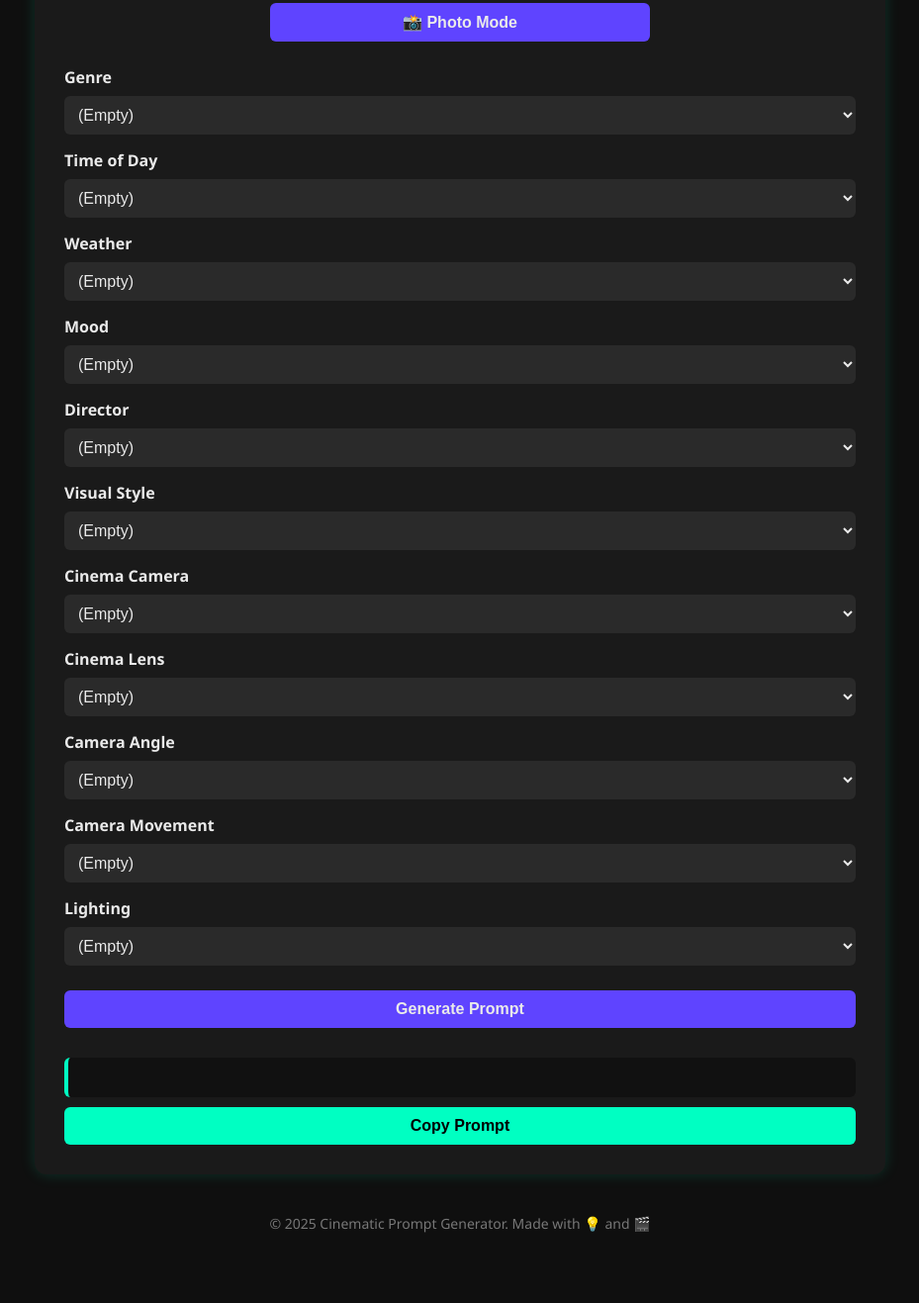
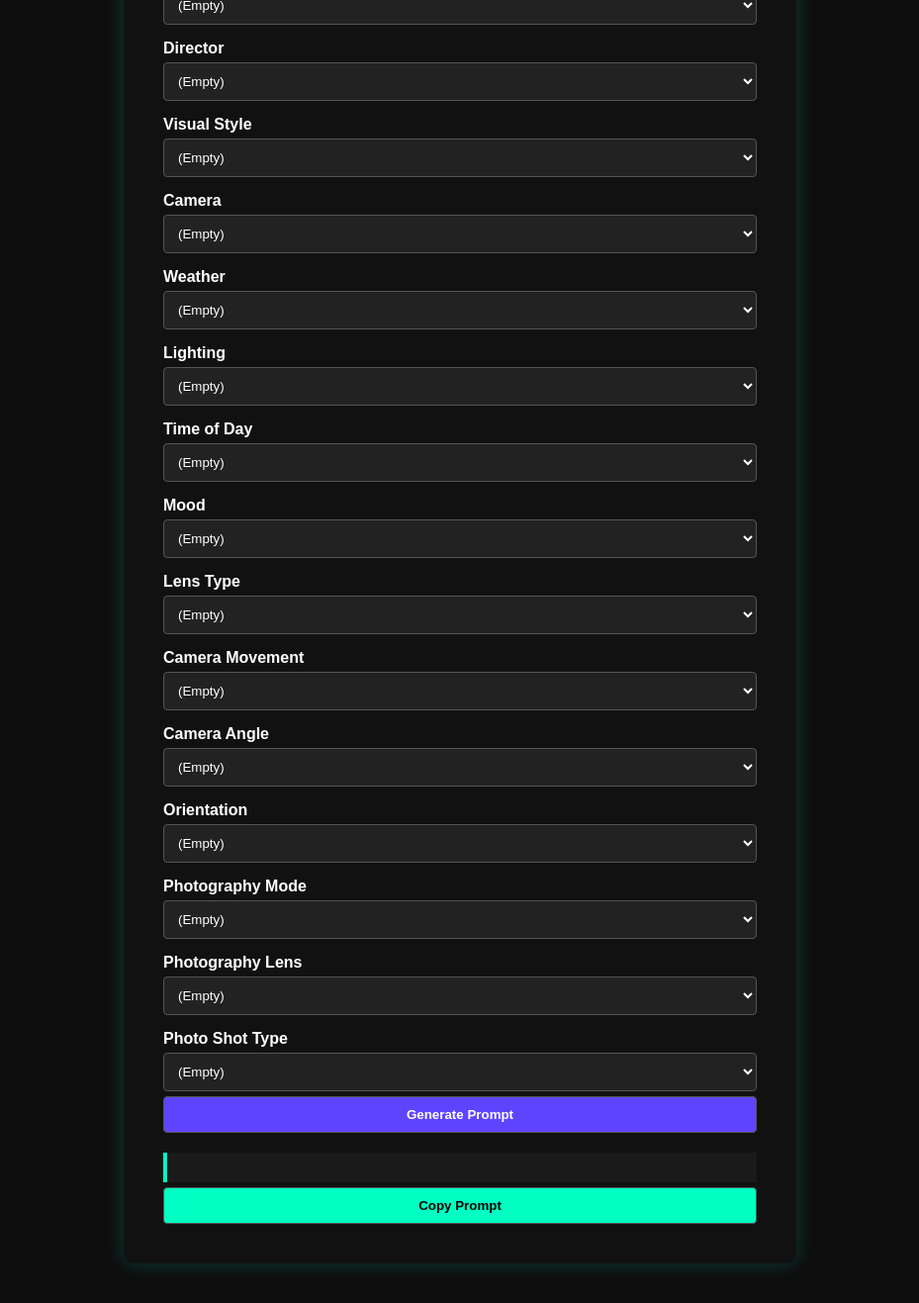
Before and after one commit to robertissimo14/Cinematic-prompt-generator-DC, a plain HTML site: page index.html in a window 1280 px wide. Shown: the part 205-1522 px from the top of the page at 99% size, without its empty margins (175-1104 px from the left). Before the commit the page ends 1491 px from the top, so only its background shows below. Drawn offline with Linux system fonts and the light colour scheme.

Commit message:
Update index.html

```diff
--- a/index.html
+++ b/index.html
@@ -4,99 +4,55 @@
 <head>
   <meta charset="UTF-8" />
   <title>Cinematic Prompt Generator</title>
-  <meta name="viewport" content="width=device-width, initial-scale=1.0" />
   <style>
     body {
-      font-family: 'Segoe UI', sans-serif;
-      background: #0f0f0f;
-      color: #eaeaea;
+      background-color: #0e0e0e;
+      color: white;
+      font-family: Arial, sans-serif;
+      display: flex;
+      justify-content: center;
+      margin: 40px;
+    }
+    .container {
+      background-color: #111;
       padding: 40px;
-      margin: 0;
+      border-radius: 10px;
+      width: 600px;
+      box-shadow: 0 0 20px rgba(0,255,200,0.2);
     }
-
     h1 {
       color: #00ffc2;
       text-align: center;
-      margin-bottom: 20px;
+      margin-bottom: 30px;
     }
-
-    .container {
-      max-width: 800px;
-      margin: auto;
-      background: #1a1a1a;
-      padding: 30px;
-      border-radius: 12px;
-      box-shadow: 0 0 15px rgba(0, 255, 194, 0.15);
-    }
-
     label {
       margin-top: 15px;
       display: block;
       font-weight: bold;
     }
-
     select, button {
       width: 100%;
-      margin-top: 8px;
       padding: 10px;
-      font-size: 16px;
-      border-radius: 6px;
-      border: none;
-      background-color: #2a2a2a;
-      color: #eaeaea;
+      margin-top: 5px;
+      background-color: #222;
+      color: white;
+      border: 1px solid #555;
+      border-radius: 4px;
     }
-
-    button {
-      margin-top: 25px;
+    #prompt {
+      background-color: #1a1a1a;
+      padding: 15px;
+      margin-top: 20px;
+      border-left: 4px solid #00ffc2;
+    }
+    #copyButton {
+      background-color: #00ffc2;
+      color: black;
+      font-weight: bold;
+    }
+    #generateButton {
       background-color: #5f44ff;
       font-weight: bold;
-      transition: 0.3s;
-    }
-
-    button:hover {
-      background-color: #472dfc;
-    }
-
-    #output {
-      margin-top: 30px;
-      padding: 20px;
-      background: #111;
-      border-left: 4px solid #00ffc2;
-      white-space: pre-line;
-      border-radius: 6px;
-    }
-
-    .copy-btn {
-      margin-top: 10px;
-      background: #00ffc2;
-      color: #000;
-      font-weight: bold;
-    }
-
-    .footer {
-      margin-top: 40px;
-      text-align: center;
-      font-size: 14px;
-      color: #777;
-    }
-
-    .toggle-buttons {
-      text-align: center;
-      margin-bottom: 20px;
-    }
-
-    .toggle-buttons button {
-      width: 48%;
-      margin: 5px 1%;
-    }
-
-    .preview-image {
-      margin-top: 10px;
-      max-width: 100%;
-      height: auto;
-      border: 1px solid #444;
-      border-radius: 6px;
-      display: none;
     }
   </style>
 </head>
@@ -104,28 +60,65 @@
   <div class="container">
     <h1>Cinematic Prompt Generator</h1>
 
-    <div class="toggle-buttons">
-      <button onclick="showMode('cinema')">🎬 Cinema Mode</button>
-      <button onclick="showMode('photo')">📸 Photo Mode</button>
-    </div>
-
-    <div id="common-section">
-      <label for="genre">Genre</label>
+    <label>Genre</label>
     <select id="genre">
-        <option value="">(Empty)</option>
+      <option>(Empty)</option>
       <option>Sci-Fi</option>
       <option>Drama</option>
-        <option>Thriller</option>
-        <option>Romance</option>
       <option>Fantasy</option>
+      <option>Documentary</option>
       <option>Horror</option>
-        <option>Surrealism</option>
-        <option>Nature Documentary</option>
     </select>
 
-      <label for="time">Time of Day</label>
-      <select id="time">
-        <option value="">(Empty)</option>
+    <label>Director</label>
+    <select id="director">
+      <option>(Empty)</option>
+      <option>Denis Villeneuve</option>
+      <option>Christopher Nolan</option>
+      <option>Greta Gerwig</option>
+      <option>Wes Anderson</option>
+      <option>Terrence Malick</option>
+    </select>
+
+    <label>Visual Style</label>
+    <select id="visualStyle">
+      <option>(Empty)</option>
+      <option>Hyperrealism</option>
+      <option>Surrealism</option>
+      <option>Film Noir</option>
+      <option>Retro</option>
+    </select>
+
+    <label>Camera</label>
+    <select id="camera">
+      <option>(Empty)</option>
+      <option>ARRI Alexa 35</option>
+      <option>RED Komodo</option>
+    </select>
+
+    <label>Weather</label>
+    <select id="weather">
+      <option>(Empty)</option>
+      <option>Sunny</option>
+      <option>Rainy</option>
+      <option>Stormy</option>
+      <option>Foggy</option>
+      <option>Misty</option>
+      <option>Windy</option>
+      <option>Snowy</option>
+    </select>
+
+    <label>Lighting</label>
+    <select id="lighting">
+      <option>(Empty)</option>
+      <option>Golden Hour</option>
+      <option>Low Key</option>
+      <option>Soft Natural</option>
+    </select>
+
+    <label>Time of Day</label>
+    <select id="timeOfDay">
+      <option>(Empty)</option>
       <option>Morning</option>
       <option>Midday</option>
       <option>Evening</option>
@@ -135,218 +128,110 @@
       <option>Midnight</option>
     </select>
 
-      <label for="weather">Weather</label>
-      <select id="weather">
-        <option value="">(Empty)</option>
-        <option>Sunny</option>
-        <option>Rainy</option>
-        <option>Heavy Rain</option>
-        <option>Stormy</option>
-        <option>Foggy</option>
-        <option>Misty</option>
-        <option>Windy</option>
+    <label>Mood</label>
+    <select id="mood">
+      <option>(Empty)</option>
+      <option>Mysterious</option>
+      <option>Melancholic</option>
+      <option>Dreamlike</option>
+      <option>Romantic</option>
     </select>
 
-      <label for="mood">Mood</label>
-      <select id="mood">
-        <option value="">(Empty)</option>
-        <option>Mysterious</option>
-        <option>Romantic</option>
-        <option>Melancholic</option>
-        <option>Dreamlike</option>
-        <option>Surreal</option>
+    <label>Lens Type</label>
+    <select id="lens">
+      <option>(Empty)</option>
+      <option>Anamorphic</option>
+      <option>Wide Angle</option>
+      <option>Telephoto</option>
     </select>
 
-      <label for="director">Director</label>
-      <select id="director">
-        <option value="">(Empty)</option>
-        <option>Denis Villeneuve</option>
-        <option>Guillermo del Toro</option>
-        <option>Christopher Nolan</option>
-        <option>Wes Anderson</option>
-        <option>Barry Jenkins</option>
-        <option>Robert Eggers</option>
+    <label>Camera Movement</label>
+    <select id="movement">
+      <option>(Empty)</option>
+      <option>Tracking Shot</option>
+      <option>Dolly Zoom</option>
+      <option>Crane</option>
+      <option>Handheld</option>
+      <option>Steadicam</option>
     </select>
 
-      <label for="visualStyle">Visual Style</label>
-      <select id="visualStyle">
-        <option value="">(Empty)</option>
-        <option>Hyperrealism</option>
-        <option>Neo-Expressionism</option>
-        <option>Naturalistic Realism</option>
-        <option>Ultra-Widescreen Tableaux</option>
-        <option>Grainy Retro Analog</option>
+    <label>Camera Angle</label>
+    <select id="angle">
+      <option>(Empty)</option>
+      <option>Overhead</option>
+      <option>Low Angle</option>
+      <option>High Angle</option>
+      <option>Eye Level</option>
+      <option>Dutch Tilt</option>
     </select>
-    </div>
 
-    <div id="photo-section" style="display: none;">
-      <label for="photoCamera">Photography Mode</label>
-      <select id="photoCamera" onchange="updatePreview('photoCamera', 'photoPreview')">
-        <option value="">(Empty)</option>
-        <option>Hasselblad X2D 100C</option>
+    <label>Orientation</label>
+    <select id="orientation">
+      <option>(Empty)</option>
+      <option>Portrait</option>
+      <option>Landscape</option>
+    </select>
+
+    <label>Photography Mode</label>
+    <select id="photoMode">
+      <option>(Empty)</option>
       <option>Canon EOS R5</option>
+      <option>Nikon Z9</option>
       <option>Sony A7R V</option>
     </select>
-      <img id="photoPreview" class="preview-image" src="" alt="Photo camera preview"/>
 
-      <label for="photoLens">Photography Lens</label>
-  <label for="photoShot">Photo Shot Type</label>
+    <label>Photography Lens</label>
+    <select id="photoLens">
+      <option>(Empty)</option>
+      <option>85mm f/1.2</option>
+      <option>50mm f/1.4</option>
+      <option>24-70mm f/2.8</option>
+    </select>
+
+    <label>Photo Shot Type</label>
     <select id="photoShot">
-    <option value="">(Empty)</option>
+      <option>(Empty)</option>
       <option>Eye-Level</option>
       <option>High Angle</option>
       <option>Low Angle</option>
-    <option>Over-the-Shoulder (OTS)</option>
-    <option>Close-Up (CU)</option>
-    <option>Medium Shot (Waist-Up)</option>
-    <option>Full Body / Full Length</option>
-    <option>Top-Down (Bird's Eye)</option>
-    <option>Tilted Frame (Dutch Angle)</option>
-    <option>Back View or Rear Profile</option>
+      <option>Over-the-Shoulder</option>
+      <option>Close-Up</option>
+      <option>Medium Shot</option>
+      <option>Full Body</option>
+      <option>Top-Down</option>
+      <option>Dutch Angle</option>
+      <option>Back View</option>
     </select>
 
-      <select id="photoLens">
-        <option value="">(Empty)</option>
-        <option>XCD 80mm f/1.9</option>
-        <option>RF 85mm f/1.2</option>
-        <option>FE 135mm f/1.8 GM</option>
-      </select>
-    </div>
-
-    <div id="cinema-section">
-      <label for="camera">Cinema Camera</label>
-      <select id="camera" onchange="updatePreview('camera', 'cinemaPreview')">
-        <option value="">(Empty)</option>
-        <option>ARRI Alexa LF</option>
-        <option>ARRI Amira</option>
-        <option>RED Komodo 6K</option>
-        <option>RED V-Raptor XL</option>
-      </select>
-      <img id="cinemaPreview" class="preview-image" src="" alt="Cinema camera preview"/>
-
-      <label for="lens">Cinema Lens</label>
-      <select id="lens">
-        <option value="">(Empty)</option>
-        <option>Anamorphic</option>
-        <option>Prime 50mm</option>
-        <option>Zoom 24-70mm</option>
-        <option>Wide-Angle 16mm</option>
-      </select>
-
-      <label for="angle">Camera Angle</label>
-      <select id="angle">
-        <option value="">(Empty)</option>
-        <option>Eye-Level</option>
-        <option>High Angle</option>
-        <option>Low Angle</option>
-        <option>Overhead (Bird’s Eye)</option>
-        <option>Worm’s Eye View</option>
-        <option>Dutch Angle</option>
-        <option>Over-the-Shoulder (OTS)</option>
-        <option>Point of View (POV)</option>
-        <option>Extreme Close-Up</option>
-        <option>Close-Up</option>
-        <option>Medium Shot</option>
-        <option>Medium Close-Up</option>
-        <option>Medium Long Shot</option>
-        <option>Full Shot</option>
-        <option>Long Shot (Wide Shot)</option>
-        <option>Extreme Long Shot</option>
-        <option>Two-Shot</option>
-        <option>Tracking OTS Shot</option>
-        <option>Static Shot</option>
-      </select>
-
-      <label for="movement">Camera Movement</label>
-      <select id="movement">
-        <option value="">(Empty)</option>
-        <option>Pan</option>
-        <option>Tilt</option>
-        <option>Dolly</option>
-        <option>Truck</option>
-        <option>Pedestal</option>
-        <option>Zoom</option>
-        <option>Crane</option>
-        <option>Handheld</option>
-        <option>Steadicam</option>
-        <option>Push-In</option>
-        <option>Pull-Out</option>
-        <option>Whip Pan</option>
-        <option>Tracking Shot</option>
-        <option>Arc Shot</option>
-        <option>Zolly (Dolly Zoom)</option>
-      </select>
-    </div>
-
-    <label for="lighting">Lighting</label>
-    <select id="lighting">
-      <option value="">(Empty)</option>
-      <option>Golden Hour</option>
-      <option>Neon Lighting</option>
-      <option>Natural Light</option>
-      <option>Chiaroscuro</option>
-    </select>
-
-    <button onclick="generatePrompt()">Generate Prompt</button>
-    <div id="output"></div>
-    <button class="copy-btn" onclick="copyPrompt()">Copy Prompt</button>
-  </div>
-
-  <div class="footer">
-    &copy; 2025 Cinematic Prompt Generator. Made with 💡 and 🎬
+    <button id="generateButton">Generate Prompt</button>
+    <div id="prompt"></div>
+    <button id="copyButton" onclick="copyPrompt()">Copy Prompt</button>
   </div>
 
   <script>
-    function showMode(mode) {
-      document.getElementById('photo-section').style.display = mode === 'photo' ? 'block' : 'none';
-      document.getElementById('cinema-section').style.display = mode === 'photo' ? 'none' : 'block';
-    }
+    const generate = document.getElementById('generateButton');
+    const output = document.getElementById('prompt');
 
-    function updatePreview(selectId, imageId) {
-      const value = document.getElementById(selectId).value;
-      const preview = document.getElementById(imageId);
-      let imageMap = {
-        'Hasselblad X2D 100C': 'https://images.unsplash.com/photo-1617814078373-1995575d1a4b',
-        'Canon EOS R5': 'https://images.unsplash.com/photo-1616469821509-e3f9a6010e1a',
-        'Sony A7R V': 'https://images.unsplash.com/photo-1606788075764-83b26f7283fc',
-        'ARRI Alexa LF': 'https://images.unsplash.com/photo-1615056785883-efc7dc64ae92',
-        'ARRI Amira': 'https://images.unsplash.com/photo-1620654737023-bb515c573ea4',
-        'RED Komodo 6K': 'https://images.unsplash.com/photo-1633541616563-eaa36e5ffb39',
-        'RED V-Raptor XL': 'https://images.unsplash.com/photo-1621331044071-f20e90c3024d'
+    generate.onclick = () => {
+      const fields = [
+        ['Genre', 'genre'], ['Director', 'director'], ['Visual Style', 'visualStyle'],
+        ['Camera', 'camera'], ['Weather', 'weather'], ['Lighting', 'lighting'],
+        ['Time of Day', 'timeOfDay'], ['Mood', 'mood'], ['Lens', 'lens'],
+        ['Camera Movement', 'movement'], ['Camera Angle', 'angle'],
+        ['Orientation', 'orientation'], ['Photography Mode', 'photoMode'],
+        ['Photography Lens', 'photoLens'], ['Photo Shot Type', 'photoShot']
+      ];
+
+      const parts = fields.map(([label, id]) => {
+        const val = document.getElementById(id).value;
+        return val && val !== "(Empty)" ? `${label}: ${val}` : null;
+      }).filter(Boolean);
+
+      output.innerText = parts.join(' | ');
     };
-      preview.src = imageMap[value] || "";
-      preview.style.display = value ? 'block' : 'none';
-    }
-
-    function generatePrompt() {
-      const get = id => document.getElementById(id).value;
-      let prompt = "";
-
-      if (get('genre')) prompt += `${get('genre')} scene`;
-      if (get('time')) prompt += ` at ${get('time').toLowerCase()}`;
-      if (get('weather')) prompt += ` during ${get('weather').toLowerCase()} weather`;
-      if (get('mood')) prompt += `, evoking a ${get('mood').toLowerCase()} mood`;
-      if (get('director')) prompt += `. Shot in the style of ${get('director')}`;
-      if (get('visualStyle')) prompt += ` using ${get('visualStyle').toLowerCase()}`;
-      if (get('photoCamera')) prompt += `. Captured with ${get('photoCamera')}`;
-      if (get('photoLens')) prompt += ` and ${get('photoLens')} lens`;
-      if (get('camera')) prompt += `. Cinematography on ${get('camera')}`;
-      if (get('lens')) prompt += ` with a ${get('lens')}`;
-      if (get('angle')) prompt += ` using a ${get('angle').toLowerCase()} camera angle`;
-      if (get('movement')) prompt += ` and ${get('movement').toLowerCase()} movement`;
-      if (get('lighting')) prompt += `. Lighting: ${get('lighting').toLowerCase()}`;
-
-      prompt += `. Designed for hyperrealistic cinematic output.`;
-
-      document.getElementById('output').textContent = prompt;
-    }
 
     function copyPrompt() {
-      const output = document.getElementById('output').textContent;
-      if (!output) return;
-      navigator.clipboard.writeText(output).then(() => {
-        alert("Prompt copied to clipboard!");
-      });
+      navigator.clipboard.writeText(document.getElementById('prompt').innerText);
     }
   </script>
 </body>
```
Lines whose indentation alone changed are shown as unchanged.
